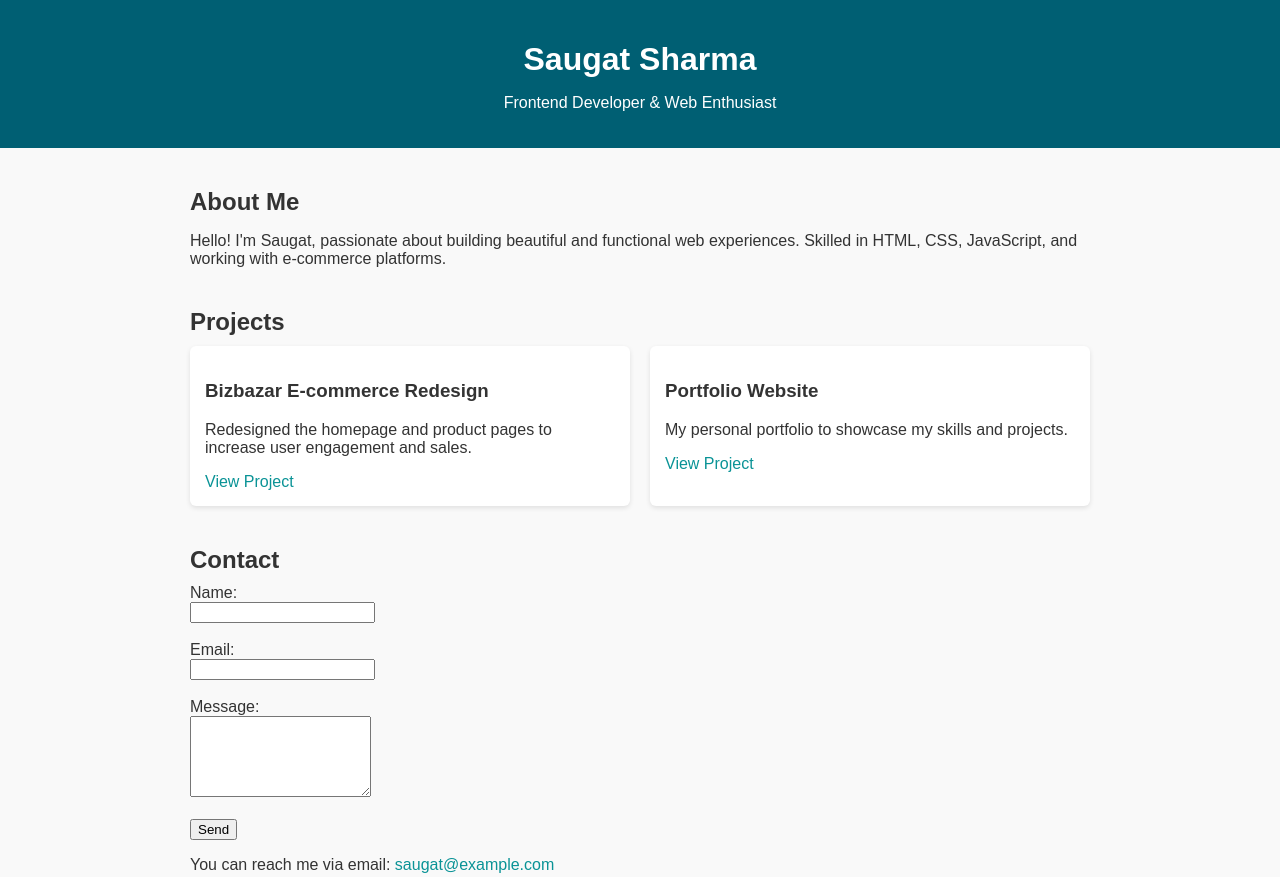
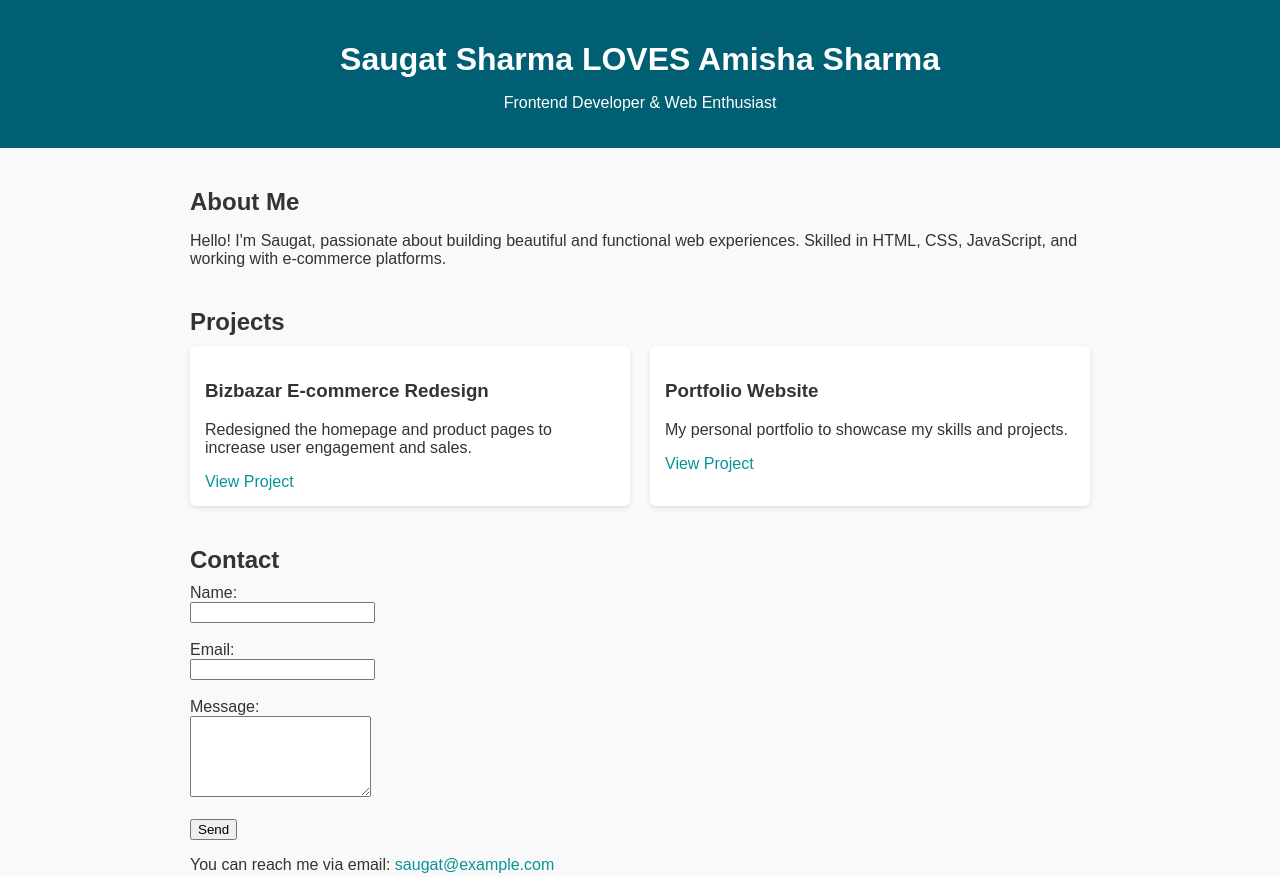
Before and after one commit to saugat0987/portfolio, a plain HTML site: page index.html in a window 1280 px wide. Shown: the top 877 px of the page. Drawn offline with Linux system fonts and the light colour scheme.

Commit message:
Update header to reflect personal sentiment

```diff
--- a/index.html
+++ b/index.html
@@ -53,7 +53,7 @@
 </head>
 <body>
   <header>
-    <h1>Saugat Sharma</h1>
+    <h1>Saugat Sharma LOVES Amisha Sharma</h1>
     <p>Frontend Developer & Web Enthusiast</p>
   </header>
 
```
